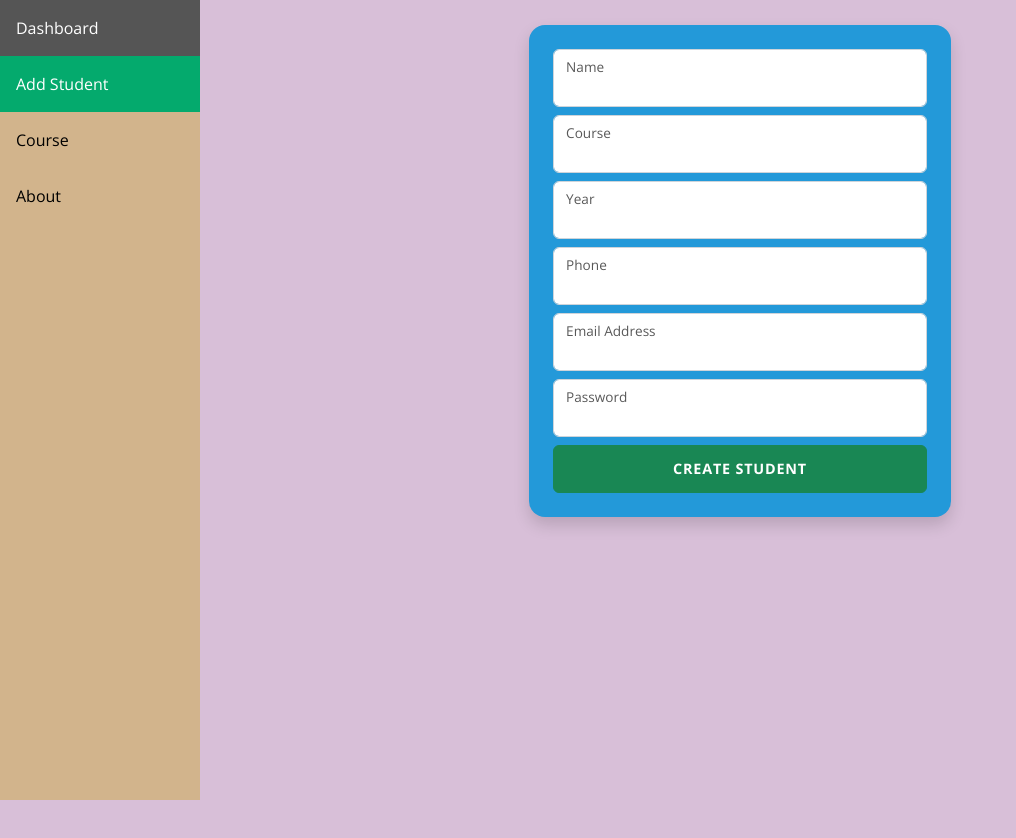
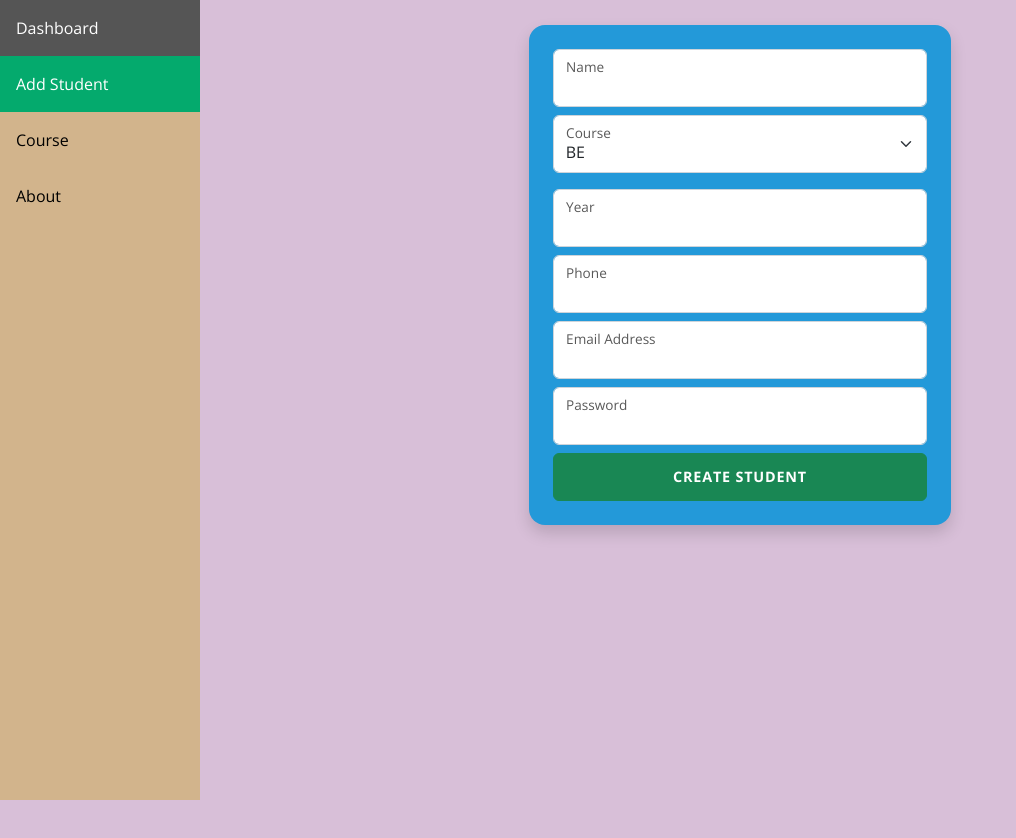
Before and after one commit to freshkitedev/Freshkite, a React (Create React App) app in the folder client/: page /addStudent in a window 1280 px wide. Shown: the top 838 px of the page, without its empty margins (0-1016 px from the left). Built offline with nearby package versions, Linux system fonts and the light colour scheme.

Commit message:
dropdown add

```diff
--- a/client/package.json
+++ b/client/package.json
@@ -12,6 +12,7 @@
     "react-bootstrap": "^2.7.0",
     "react-dom": "^18.0.0",
     "react-router-dom": "^6.4.4",
+    "react-script": "^2.0.5",
     "react-scripts": "^5.0.1",
     "react-toastify": "^9.1.1",
     "web-vitals": "^2.1.4"
--- a/client/src/pages/ADashboard/AddStudent.css
+++ b/client/src/pages/ADashboard/AddStudent.css
@@ -53,3 +53,14 @@ body {
       float: none;
     }
   }
+
+  select {
+    /*webkit browsers */
+    -webkit-appearance: none;
+    /*Firefox */
+    -moz-appearance: none;
+    /* modern browsers */
+    appearance: none;
+    border-radius: 0;
+
+  }
--- a/client/src/pages/ADashboard/AddStudent.jsx
+++ b/client/src/pages/ADashboard/AddStudent.jsx
@@ -1,7 +1,7 @@
 import axios from "axios";
 import React, { useState } from "react";
 import { useNavigate } from "react-router-dom";
-import css from "./AddStudent.css"
+import css from "./AddStudent.css";
 
 export const AddStudent = () => {
   const [name, setName] = useState("");
@@ -27,27 +27,28 @@ export const AddStudent = () => {
       .then((result) => {
         navigate("/dashboard");
       })
-      .catch((error)=>{
-        alert(error.response.data.message)
-
+      .catch((error) => {
+        alert(error.response.data.message);
       });
   };
   return (
     <body className="body">
       <div class="sidebar">
-       <a href="/dashboard">Dashboard</a>
+        <a href="/dashboard">Dashboard</a>
         <a href="/addStudent" class="active">
           Add Student
         </a>
-
 
         <a href="/addCourse">Course</a>
         <a href="#about">About</a>
       </div>
       <div class="content">
         <div class="row">
-          <div class="col-sm-3 col-md-7 col-lg-5 mx-auto " >
-            <div class="card border-0 shadow rounded-4 my-4" style={{background:"#2399d9" ,color:"#000000"}}>
+          <div class="col-sm-3 col-md-7 col-lg-5 mx-auto ">
+            <div
+              class="card border-0 shadow rounded-4 my-4"
+              style={{ background: "#2399d9", color: "#000000" }}
+            >
               <div class="card-body p-4 p-sm-4">
                 <form onSubmit={handleSubmit}>
                   <div class="form-floating mb-2">
@@ -63,15 +64,22 @@ export const AddStudent = () => {
                     <label for="floatingInput">Name</label>
                   </div>
                   <div class="form-floating mb-2">
-                    <input
+                    <select
                       type="text"
-                      class="form-control"
+                      class="form-control form-select mb-3"
                       id="floatingPassword"
                       onChange={(e) => {
                         setCourse(e.target.value);
                       }}
                       value={course}
-                    />
+                      aria-label=".form-select-lg example"
+                    >
+                      <option selected> BE</option>
+                      <option value="B.Sc">B.Sc</option>
+                      <option value="12th">12th</option>
+                      <option value="BA">BA</option>
+                    </select>
+
                     <label for="floatingPassword">Course</label>
                   </div>
                   <div class="form-floating mb-2">
@@ -79,7 +87,6 @@ export const AddStudent = () => {
                       type="number"
                       class="form-control"
                       id="floatingPassword"
-
                       onChange={(e) => {
                         setYear(e.target.value);
                       }}
```
Also changed, not shown: 2 other files (tests, documents, lock files or other folders).
